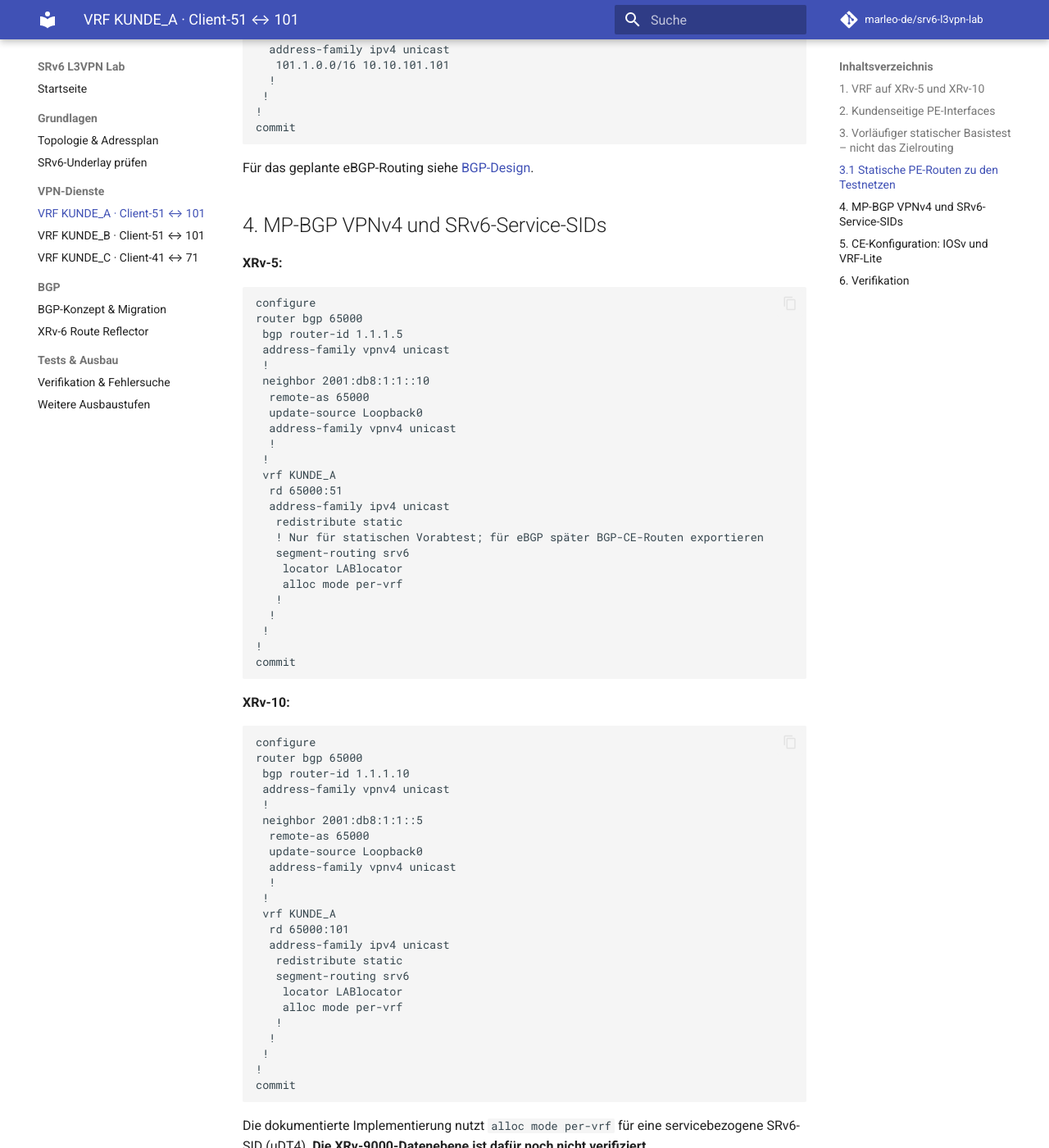
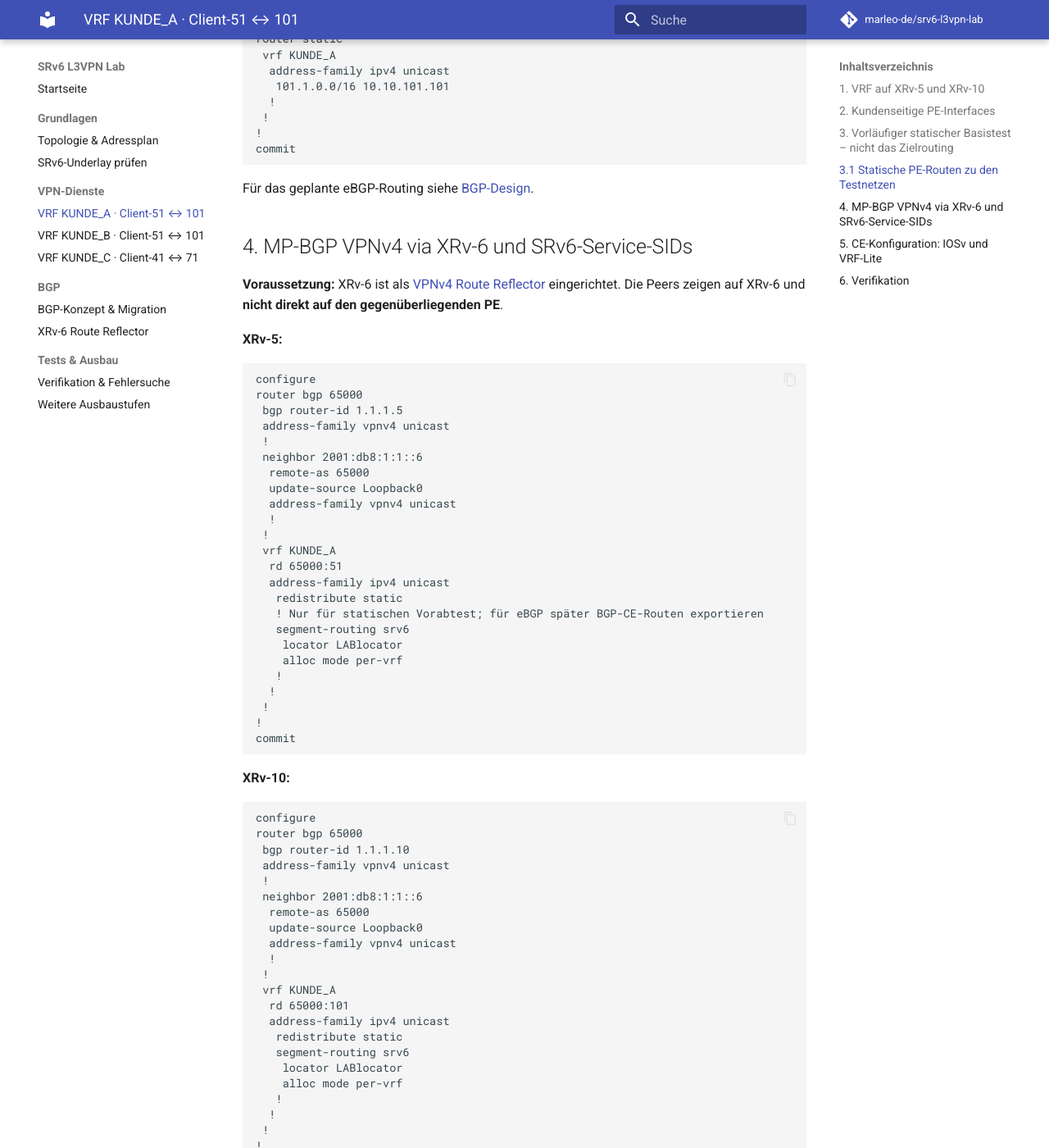
Before and after one commit to marleo-de/srv6-l3vpn-lab, an MkDocs documentation site: the page built from docs/l3vpn.md, in a window 1280 px wide and 1400 px high, scrolled down 1936 px. Shown: the whole window at 82% size. Built offline with MkDocs 1.6.1 and Material for MkDocs 9.7.7, drawn with Linux system fonts in a browser that asks for light colours; comment, search, counter and statistics services are not loaded; some of the changed text lies outside the part shown.

Commit message:
Route all PE VPNv4 sessions through XRv-6 route reflector

```diff
--- a/docs/l3vpn.md
+++ b/docs/l3vpn.md
@@ -1,6 +1,6 @@
 # VRF KUNDE_A – Client-51 ↔ Client-101
 
-**PE-Paar:** XRv-5 ↔ XRv-10. **Route Target:** `65000:100`. **Provider-AS:** `65000`.
+**PE-Paar:** XRv-5 ↔ XRv-10; **VPNv4-Control-Plane über RR XRv-6**. **Route Target:** `65000:100`. **Provider-AS:** `65000`.
 
 !!! warning "Vor der Konfiguration prüfen"
     XRv-5 `Gi0/0/0/4 = 10.5.51.5/24`, Client-51 `Gi0/0 = 10.5.51.51/24` und Loopback104 `51.1.0.1/16` sind nun per Screenshot bestätigt. Die VRF-Zuweisung kann die bisherige Interface-IP entfernen; die Adresse im selben Änderungsschritt wieder setzen. SRv6-uDT4-Funktion auf XRv 9000 bleibt separat zu prüfen.
@@ -91,7 +91,9 @@ commit
 
 Für das geplante eBGP-Routing siehe [BGP-Design](bgp-plan.md).
 
-## 4. MP-BGP VPNv4 und SRv6-Service-SIDs
+## 4. MP-BGP VPNv4 via XRv-6 und SRv6-Service-SIDs
+
+**Voraussetzung:** XRv-6 ist als [VPNv4 Route Reflector](route-reflector.md) eingerichtet. Die Peers zeigen auf XRv-6 und **nicht direkt auf den gegenüberliegenden PE**.
 
 **XRv-5:**
 
@@ -101,7 +103,7 @@ router bgp 65000
  bgp router-id 1.1.1.5
  address-family vpnv4 unicast
  !
- neighbor 2001:db8:1:1::10
+ neighbor 2001:db8:1:1::6
   remote-as 65000
   update-source Loopback0
   address-family vpnv4 unicast
@@ -130,7 +132,7 @@ router bgp 65000
  bgp router-id 1.1.1.10
  address-family vpnv4 unicast
  !
- neighbor 2001:db8:1:1::5
+ neighbor 2001:db8:1:1::6
   remote-as 65000
   update-source Loopback0
   address-family vpnv4 unicast
```
